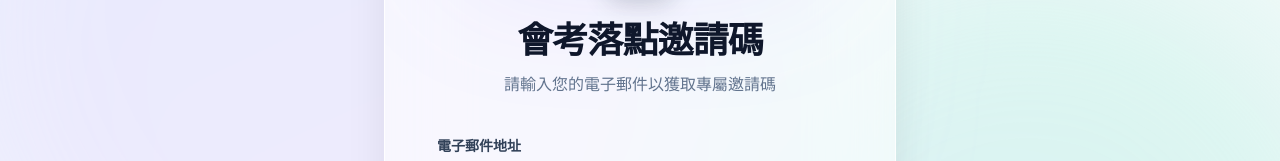
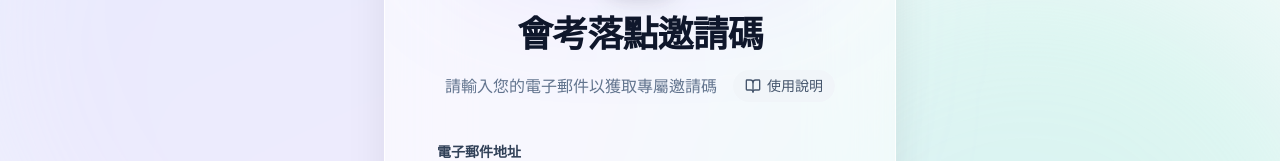
Before and after one commit to tyctw/apply, a React (Vite) app: page / in a window 1280 px wide. Shown: the part 267-428 px from the top of the page. Built offline with nearby package versions, Linux system fonts and the light colour scheme.

Commit message:
Update App.tsx

```diff
--- a/src/App.tsx
+++ b/src/App.tsx
@@ -1,6 +1,6 @@
 import { useState, useEffect } from 'react';
 import { motion } from 'motion/react';
-import { UserPlus } from 'lucide-react';
+import { UserPlus, BookOpen } from 'lucide-react';
 import Header from './components/Header';
 import Footer from './components/Footer';
 import InfoModal from './components/InfoModal';
@@ -63,12 +63,23 @@ export default function App() {
               <UserPlus className="w-10 h-10" />
             </motion.div>
 
-            <h2 className="text-3xl sm:text-4xl font-display font-bold text-slate-900 tracking-tight mb-3 relative z-10">
+            <h2 className="text-3xl sm:text-4xl font-display font-bold text-slate-900 tracking-tight mb-4 relative z-10">
               會考落點邀請碼
             </h2>
-            <p className="text-slate-500 mb-10 text-sm sm:text-base font-medium relative z-10">
-              請輸入您的電子郵件以獲取專屬邀請碼
-            </p>
+
+            <div className="flex flex-col sm:flex-row items-center justify-center gap-3 sm:gap-4 mb-10 relative z-10">
+              <p className="text-slate-500 text-sm sm:text-base font-medium">
+                請輸入您的電子郵件以獲取專屬邀請碼
+              </p>
+              <button
+                onClick={() => setIsModalOpen(true)}
+                className="inline-flex items-center gap-1.5 px-3 py-1.5 rounded-full bg-slate-100 text-slate-600 hover:bg-slate-200 hover:text-slate-900 font-medium text-sm transition-colors"
+                aria-label="查看使用說明"
+              >
+                <BookOpen className="w-4 h-4" />
+                使用說明
+              </button>
+            </div>
 
             <div className="relative z-10">
               <InvitationForm
```
